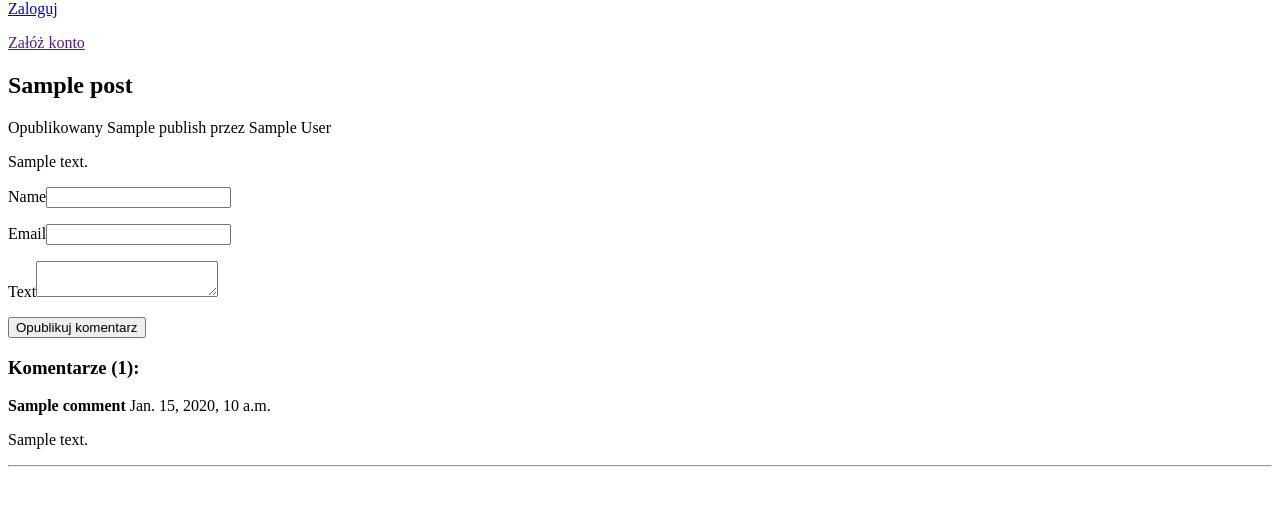
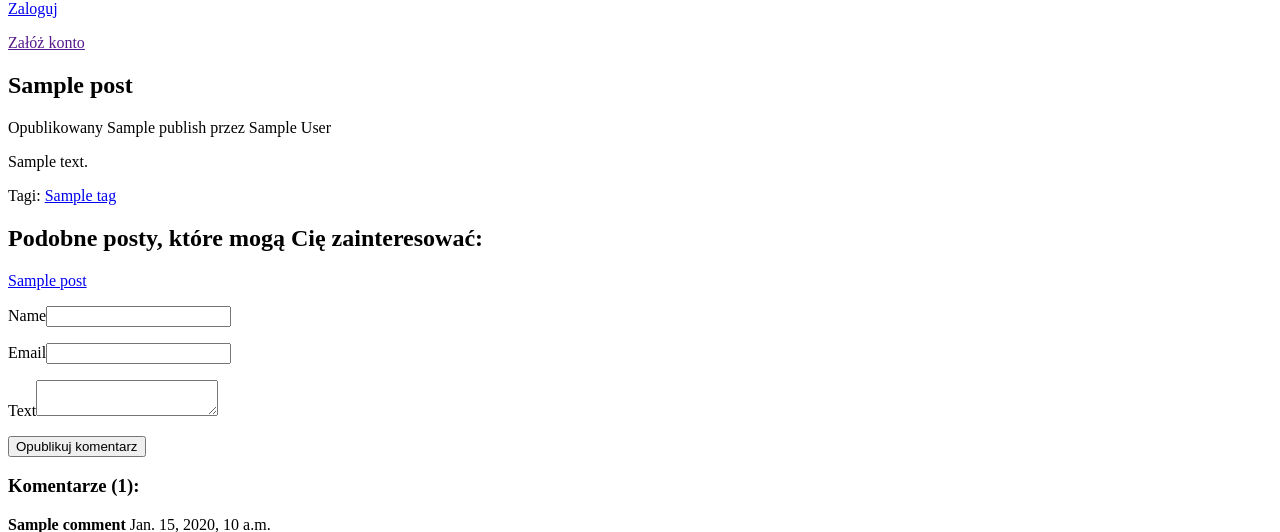
Before and after one commit to JKK86/blog, a Django app: template templates/blog/post_detail.html in a window 1280 px wide. Shown: the part 16-548 px from the top of the page. Run offline with Django 3.2, Linux system fonts and the light colour scheme; the template is opened without the code that fills it: most values are stand-ins (such as "Sample title", 1, 10 or a date in 2020); form fields are guessed from the names that the template uses.

Commit message:
add post recomendation by tags

```diff
--- a/templates/blog/post_detail.html
+++ b/templates/blog/post_detail.html
@@ -6,6 +6,19 @@
         <h2>{{ post.title }}</h2>
         <p>Opublikowany {{ post.publish }} przez {{ post.author }}</p>
         {{ post.content | linebreaks }}
+    </div>
+    <p class="tags">Tagi:
+                {% for tag in post.tags.all %}
+                    <a href="{% url 'posts_by_tag' tag.slug %}">{{ tag.name }}</a>
+                {% if not forloop.last %}, {% endif %}
+                {% endfor %}</p>
+    <div class="similar_posts">
+        <h2>Podobne posty, które mogą Cię zainteresować:</h2>
+    {% for post in similar_posts %}
+    <p><a href="{{ post.get_absolute_url }}">{{ post.title }}</a></p>
+        {% empty %}
+        <p>Nie znaleziono podobnych postów</p>
+    {% endfor %}
     </div>
     <div class="comment">
         <form action="" method="post">
```
Also changed, not shown: blog_app/views.py (+8 -1 lines).
